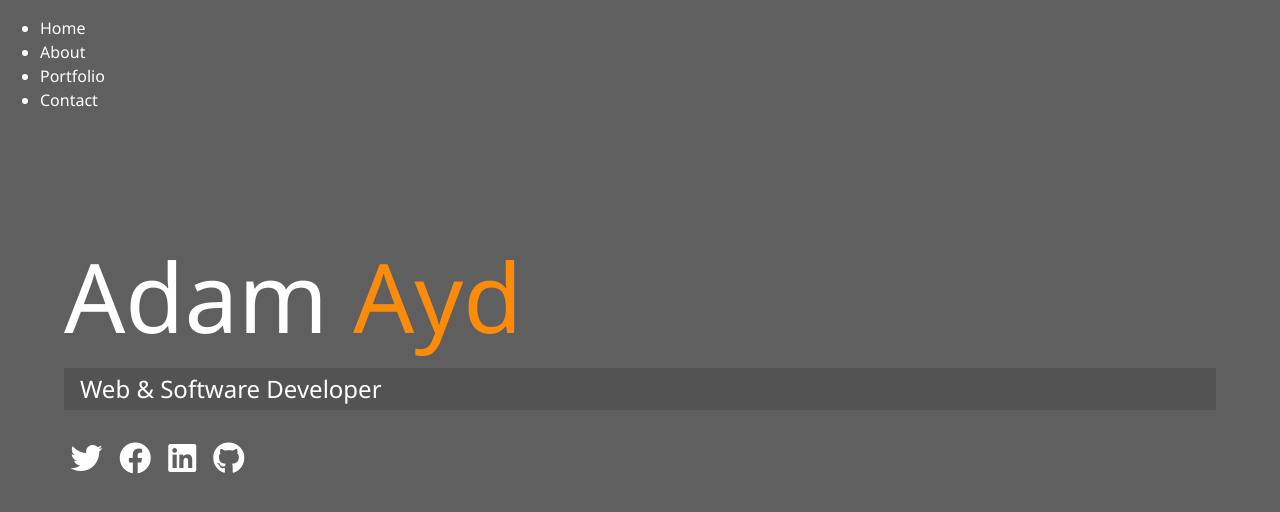
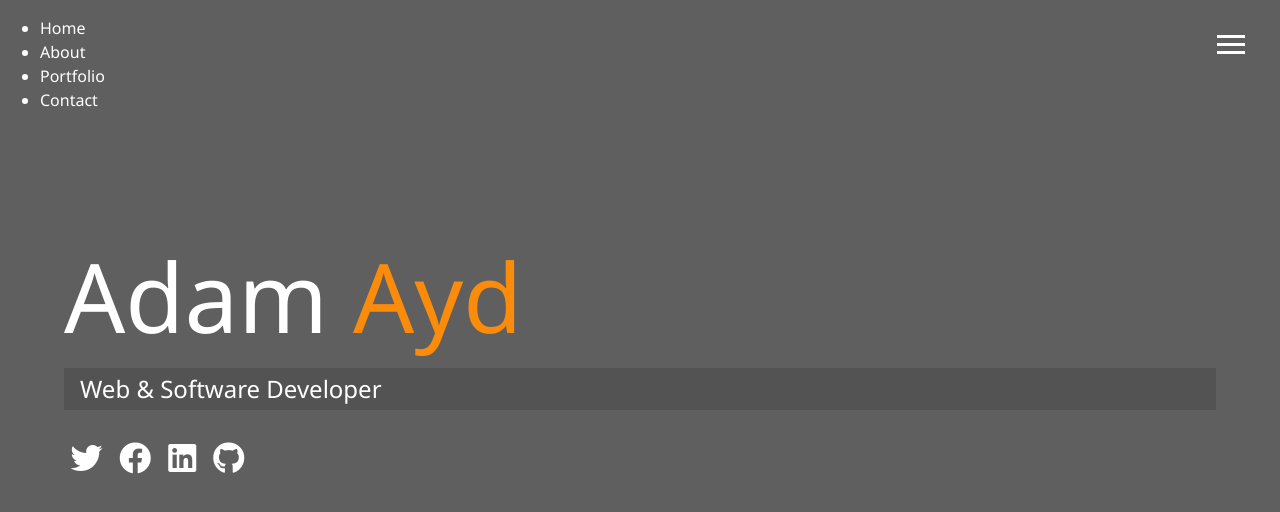
Before and after one commit to adamayd/Portfolio_Site, a website: page dist/index.html in a window 1280 px wide. Drawn offline with Linux system fonts and the light colour scheme.

Commit message:
added menu sass and js for transform classes

```diff
--- /dev/null
+++ b/scss/_menu.scss
@@ -0,0 +1,17 @@
+// Menu Button
+.menu-btn {
+  position: absolute;
+  z-index: 3;
+  right: 35px;
+  top: 35px;
+  cursor: pointer;
+  @include easeOut;
+
+  .btn-line {
+    width: 28px;
+    height: 3px;
+    margin: 0 0 5px;
+    background: #fff;
+    @include easeOut;
+  }
+}
--- a/scss/main.scss
+++ b/scss/main.scss
@@ -1,4 +1,5 @@
 @import 'config';
+@import 'menu';
 
 * {
   box-sizing: border-box;
@@ -58,7 +59,7 @@ main {
 
       &:hover {
         color: $secondary-color;
-        @include easeOut();
+        @include easeOut;
       }
     }
   }
```
Also changed, not shown: dist/css/main.css, dist/js/main.js.
